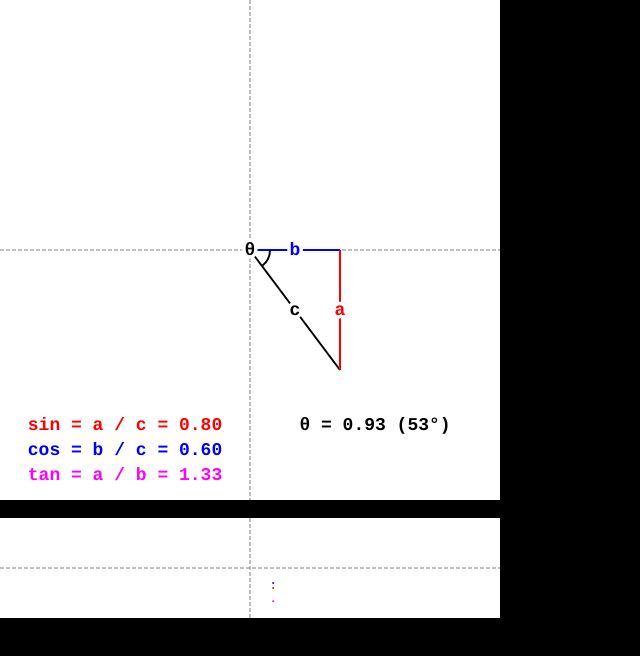
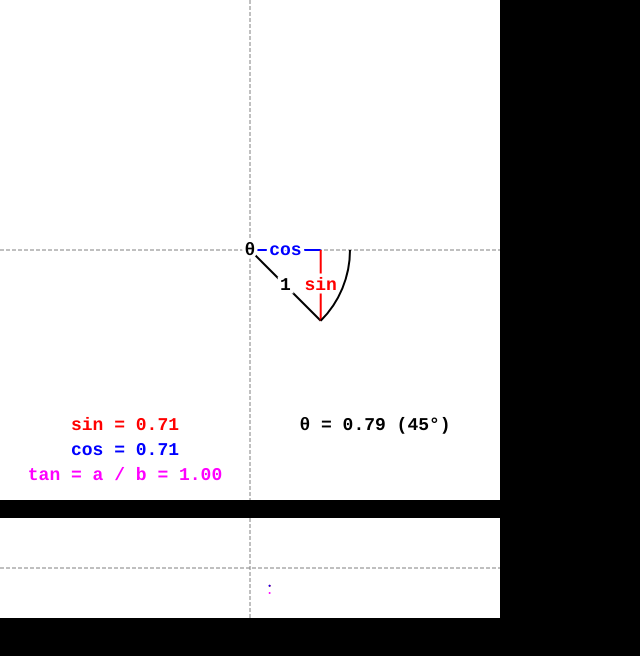
Before and after one commit to Luki1235512/trignometry-tool, a plain HTML site: page index.html in a window 1280 px wide. Shown: the whole page, without its empty margins (0-640 px from the left). Drawn offline with Linux system fonts and the light colour scheme.

Commit message:
Include theta

```diff
--- a/index.html
+++ b/index.html
@@ -26,9 +26,11 @@
         y: chartCanvas.height / 2
     }
 
+    let theta = Math.PI / 4;
+    const c = 100;
 
     const A = {x: 0, y: 0};
-    const B = {x: 90, y: 120};
+    const B = {x: Math.cos(theta) * c, y: Math.sin(theta) * c};
     const C = {x: B.x, y: 0};
 
     ctx.translate(offset.x, offset.y);
@@ -37,30 +39,26 @@
     drawCoordinateSystem(chartCtx, chartOffset);
     update();
 
-    document.onmousemove = (event) => {
-        B.x = event.x - offset.x;
-        B.y = event.y - offset.y;
+    document.onwheel = (event) => {
+        theta -= toRad(Math.sign(event.deltaY));
+        B.x = Math.cos(theta) * c;
+        B.y = Math.sin(theta) * c;
         C.x = B.x;
 
         update();
     }
 
     function update() {
-        const c = distance(A, B);
-        const a = distance(B, C);
-        const b = distance(A, C);
-
-        const sin = a / c;
-        const cos = b / c;
-        const tan = sin / cos;
-        const theta = Math.asin(sin);
+        const sin = Math.sin(theta);
+        const cos = Math.cos(theta);
+        const tan = Math.tan(theta);
 
         ctx.clearRect(-offset.x, -offset.y, myCanvas.width, myCanvas.height);
 
         drawCoordinateSystem(ctx, offset);
 
-        drawText("sin = a / c = " + sin.toFixed(2), {x: -offset.x / 2, y: offset.y * 0.7}, "red");
-        drawText("cos = b / c = " + cos.toFixed(2), {x: -offset.x / 2, y: offset.y * 0.8}, "blue");
+        drawText("sin = " + sin.toFixed(2), {x: -offset.x / 2, y: offset.y * 0.7}, "red");
+        drawText("cos = " + cos.toFixed(2), {x: -offset.x / 2, y: offset.y * 0.8}, "blue");
         drawText("tan = a / b = " + tan.toFixed(2), {x: -offset.x / 2, y: offset.y * 0.9}, "magenta");
         drawText("θ = "
             + theta.toFixed(2)
@@ -69,26 +67,20 @@
             + "°)", {x: offset.x / 2, y: offset.y * 0.7});
 
         drawLine(A, B);
-        drawText("c", average(A, B), );
+        drawText("1", average(A, B), );
 
         drawLine(A, C, "blue");
-        drawText("b", average(A, C), "blue");
+        drawText("cos", average(A, C), "blue");
 
         drawLine(B, C, "red");
-        drawText("a", average(B, C), "red");
+        drawText("sin", average(B, C), "red");
 
         drawText("θ", A);
 
         ctx.beginPath();
         ctx.strokeStyle = "black";
         ctx.lineWidth = 2;
-        const start = B.x > A.x ? 0 : Math.PI;
-        const clockwise = B.y < C.y ^ B.x > A.x;
-        let end = B.y < C.y ? -theta : theta;
-        if (B.x < A.x) {
-            end = Math.PI - end;
-        }
-        ctx.arc(0, 0, 20, start, end, !clockwise);
+        ctx.arc(0, 0, c, 0, theta, theta < 0);
         ctx.stroke();
 
         const chartScaler = chartOffset.y * 0.5;
@@ -96,6 +88,10 @@
         drawPoint({x: theta * chartScaler, y: sin * chartScaler}, 2, "red");
         drawPoint({x: theta * chartScaler, y: cos * chartScaler}, 2, "blue");
         drawPoint({x: theta * chartScaler, y: tan * chartScaler}, 2, "magenta");
+    }
+
+    function toRad(deg) {
+        return deg * Math.PI / 180;
     }
 
     function toDeg(rad) {
```
